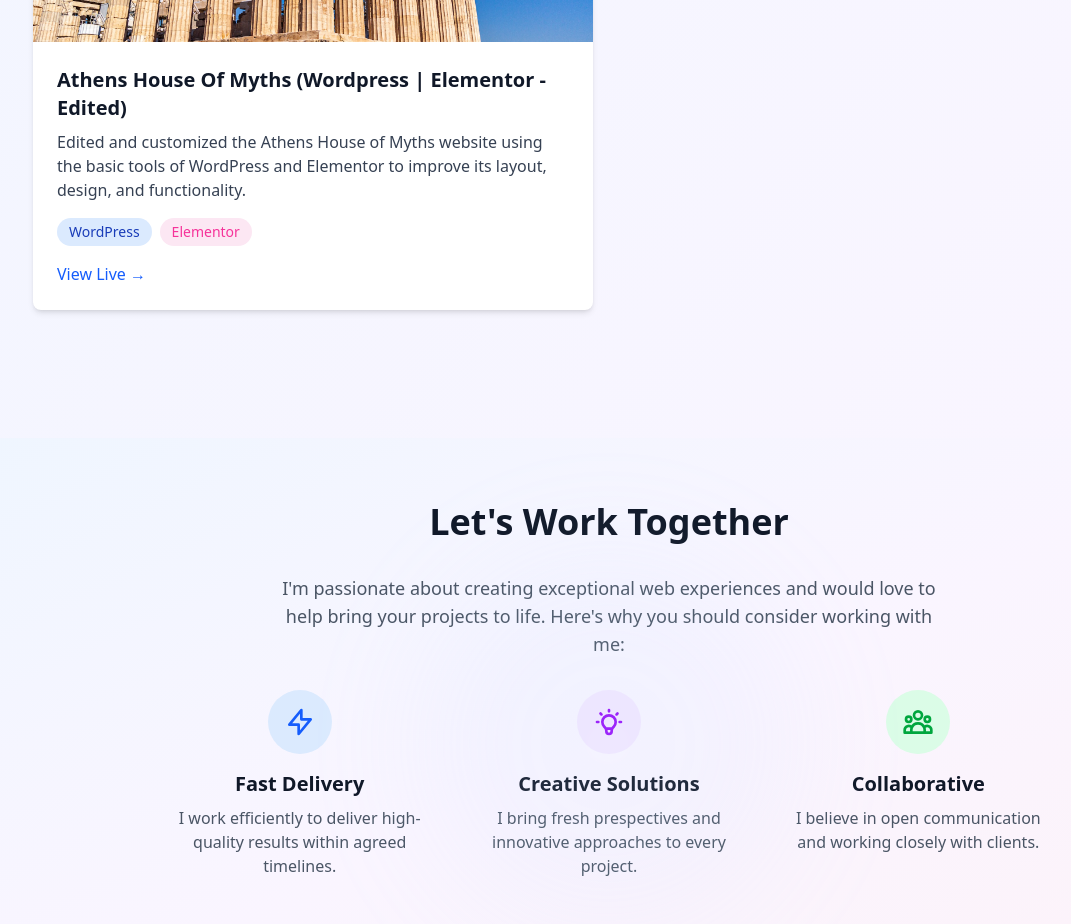
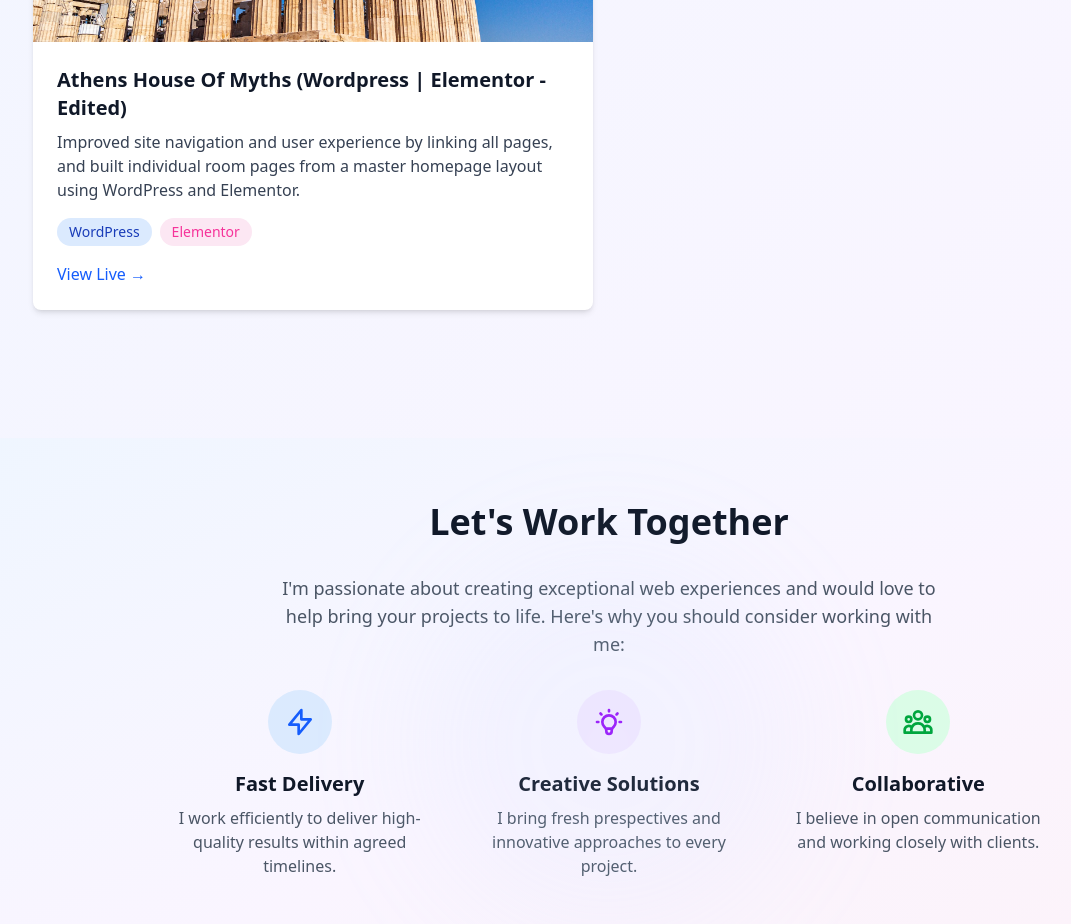
Before and after one commit to AurelGolemi/Portfolio-Website, a Next.js app: page / in a window 1280 px wide. Shown: the part 3360-4284 px from the top of the page, without its empty margins (31-1102 px from the left). Built offline with nearby package versions, Linux system fonts and the light colour scheme.

Commit message:
Made small changes to website

```diff
--- a/src/app/page.tsx
+++ b/src/app/page.tsx
@@ -550,7 +550,7 @@ export default function Home() {
                       Athens House Of Myths (Wordpress | Elementor - Edited)
                     </h4>
                     <p className="text-gray-700 mb-4">
-                      Edited and customized the Athens House of Myths website using the basic tools of WordPress and Elementor to improve its layout, design, and functionality.
+                      Improved site navigation and user experience by linking all pages, and built individual room pages from a master homepage layout using WordPress and Elementor.
                     </p>
                     <div className="flex flex-wrap gap-2 mb-4">
                       <span className="px-3 py-1 bg-blue-100 text-blue-800 text-sm rounded-full">
```
